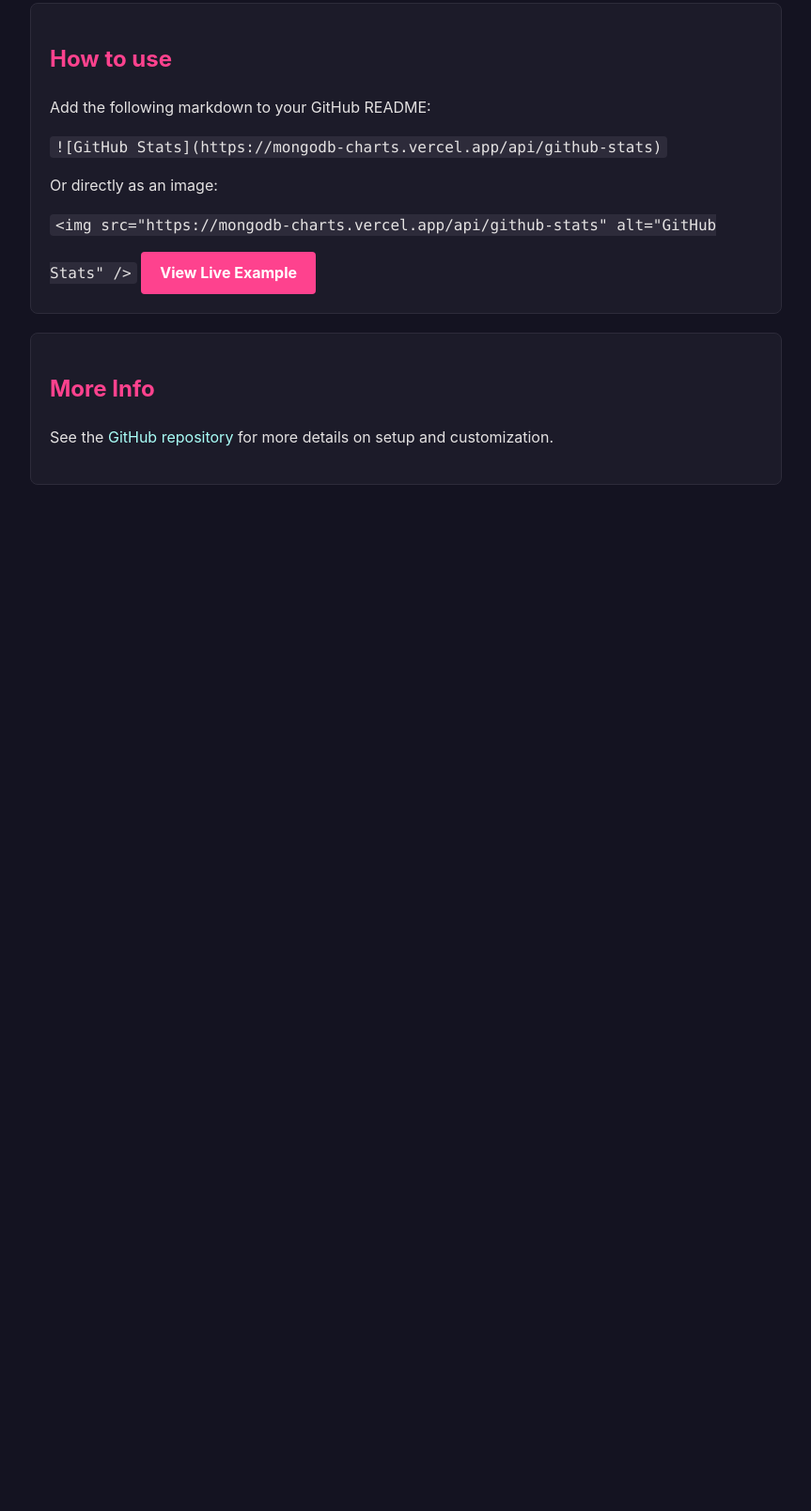
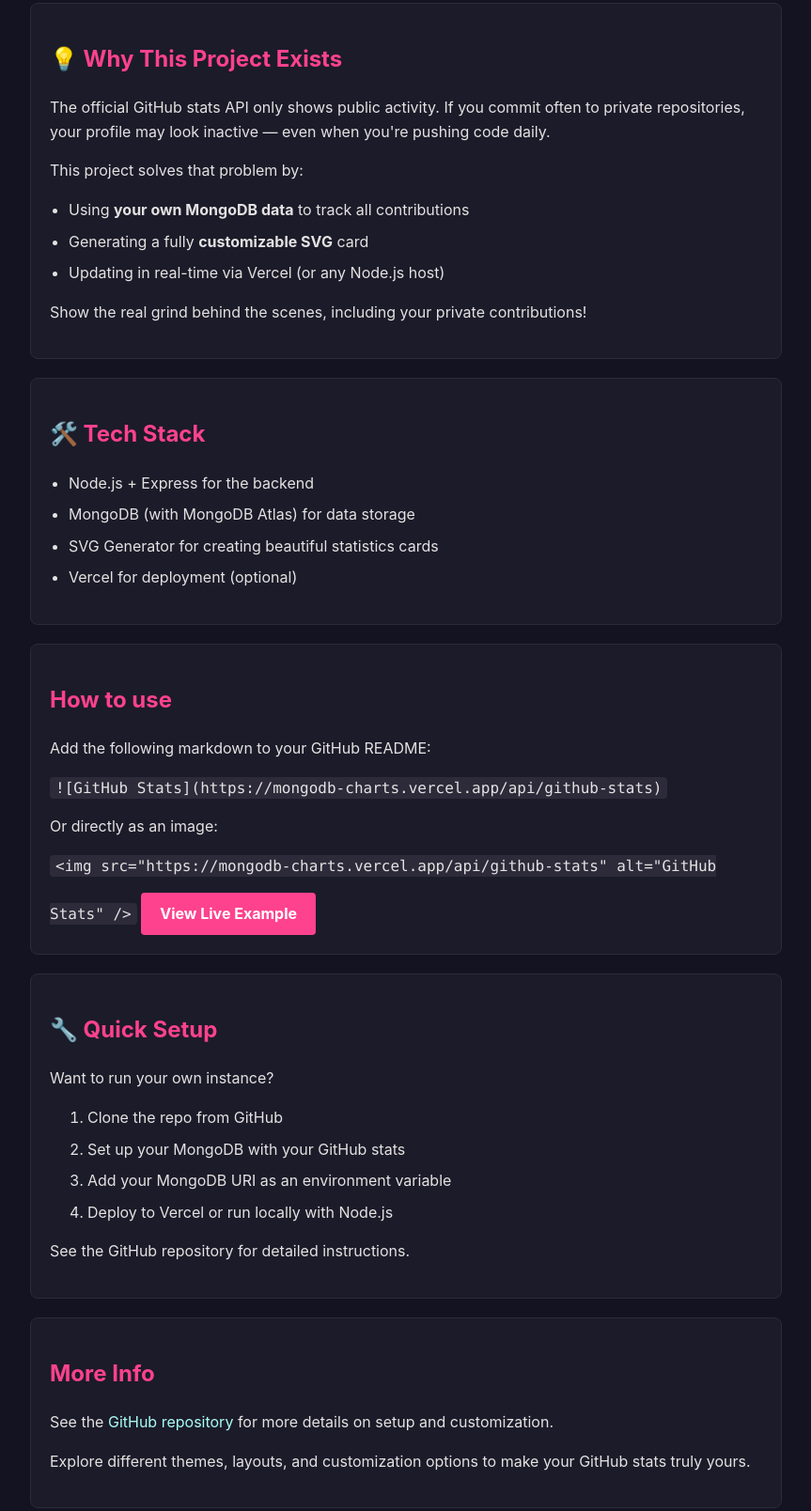
Before and after one commit to Fillipecool/mongodb-charts, a website: page public/index.html in a window 1280 px wide. Shown: the part 360-1968 px from the top of the page at 94% size, without its empty margins (208-1071 px from the left). Before the commit the page ends 916 px from the top, so only its background shows below. Drawn offline with Linux system fonts and the light colour scheme.

Commit message:
Enhance index.html with additional project details, including purpose, tech stack, quick setup instructions, and credits section. Improve list styling for better readability.

```diff
--- a/public/index.html
+++ b/public/index.html
@@ -54,6 +54,14 @@
             margin-top: 15px;
             font-weight: bold;
         }
+
+        ul {
+            padding-left: 20px;
+        }
+
+        li {
+            margin-bottom: 8px;
+        }
     </style>
 </head>
 
@@ -64,6 +72,29 @@
         <p>This API generates custom GitHub statistics SVGs from MongoDB data, allowing you to showcase both public and
             private contributions.</p>
         <p>The API endpoint is available at: <code>/api/github-stats</code></p>
+    </div>
+
+    <div class="card">
+        <h2>💡 Why This Project Exists</h2>
+        <p>The official GitHub stats API only shows public activity. If you commit often to private repositories, your
+            profile may look inactive — even when you're pushing code daily.</p>
+        <p>This project solves that problem by:</p>
+        <ul>
+            <li>Using <strong>your own MongoDB data</strong> to track all contributions</li>
+            <li>Generating a fully <strong>customizable SVG</strong> card</li>
+            <li>Updating in real-time via Vercel (or any Node.js host)</li>
+        </ul>
+        <p>Show the real grind behind the scenes, including your private contributions!</p>
+    </div>
+
+    <div class="card">
+        <h2>🛠️ Tech Stack</h2>
+        <ul>
+            <li>Node.js + Express for the backend</li>
+            <li>MongoDB (with MongoDB Atlas) for data storage</li>
+            <li>SVG Generator for creating beautiful statistics cards</li>
+            <li>Vercel for deployment (optional)</li>
+        </ul>
     </div>
 
     <div class="card">
@@ -78,9 +109,29 @@
     </div>
 
     <div class="card">
+        <h2>🔧 Quick Setup</h2>
+        <p>Want to run your own instance?</p>
+        <ol>
+            <li>Clone the repo from GitHub</li>
+            <li>Set up your MongoDB with your GitHub stats</li>
+            <li>Add your MongoDB URI as an environment variable</li>
+            <li>Deploy to Vercel or run locally with Node.js</li>
+        </ol>
+        <p>See the GitHub repository for detailed instructions.</p>
+    </div>
+
+    <div class="card">
         <h2>More Info</h2>
         <p>See the <a href="https://github.com/fillipecool/mongodb-charts">GitHub repository</a> for more details on
             setup and customization.</p>
+        <p>Explore different themes, layouts, and customization options to make your GitHub stats truly yours.</p>
+    </div>
+
+    <div class="card">
+        <h2>✨ Credits</h2>
+        <p>Made by <a href="https://github.com/fillipecool">@fillipecool</a> to break free from API limitations and show
+            the real grind behind the scenes.</p>
+        <p>Feel free to contribute to the project or suggest new features!</p>
     </div>
 </body>
 
```
